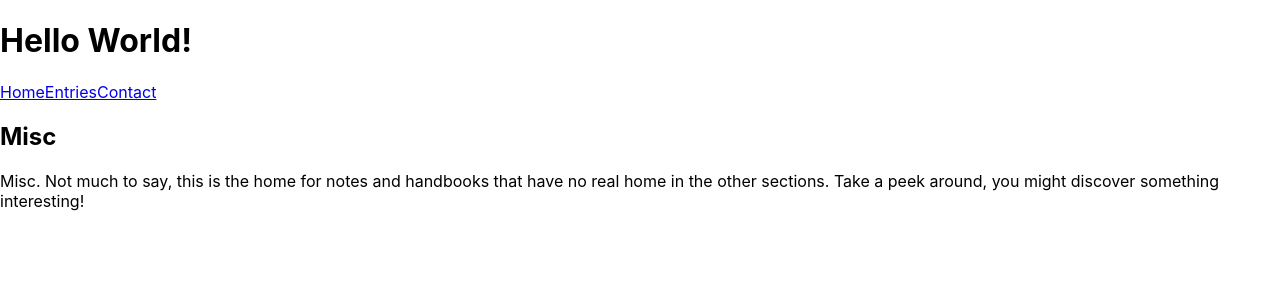
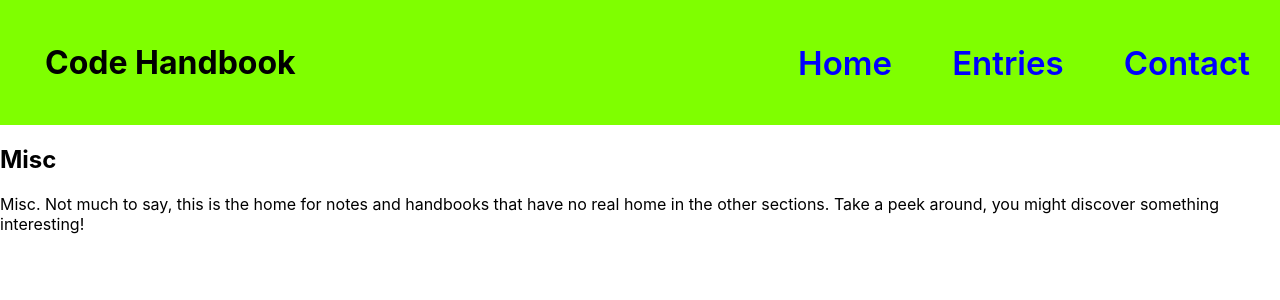
Before and after one commit to samvrny/code-journal, a React (Create React App) app: page /misc in a window 1280 px wide. Shown: the top 300 px of the page. Built offline with nearby package versions, Linux system fonts and the light colour scheme.

Commit message:
set up basic header format. Needs restyle (color). Moved components and pages around.

```diff
--- a/src/components/Header/index.js
+++ b/src/components/Header/index.js
@@ -4,13 +4,13 @@ import { Link } from 'react-router-dom';
 function Header() {
 
     return (
-        <header>
-            <h1>Hello World!</h1>
+        <header className='flex between'>
+            <h1>Code Handbook</h1>
             <nav>
-                <div>
-                    <Link to='/'>Home</Link>
-                    <Link to='/entries'>Entries</Link>
-                    <Link to='/contact'>Contact</Link>
+                <div className='flex around'>
+                    <Link className='nav-link' to='/'>Home</Link>
+                    <Link className='nav-link' to='/entries'>Entries</Link>
+                    <Link className='nav-link' to='/contact'>Contact</Link>
                 </div>
             </nav>
         </header>
--- a/src/index.css
+++ /dev/null
@@ -1,38 +0,0 @@
-/* OLD STYLES FROM REACT */
-
-body {
-  margin: 0;
-  font-family: -apple-system, BlinkMacSystemFont, 'Segoe UI', 'Roboto', 'Oxygen',
-    'Ubuntu', 'Cantarell', 'Fira Sans', 'Droid Sans', 'Helvetica Neue',
-    sans-serif;
-  -webkit-font-smoothing: antialiased;
-  -moz-osx-font-smoothing: grayscale;
-}
-
-code {
-  font-family: source-code-pro, Menlo, Monaco, Consolas, 'Courier New',
-    monospace;
-}
-
-/* HEADER STYLES */
-
-.pointer {
-  color: blue;
-}
-
-.pointer li {
-  cursor: pointer;
-}
-
-.active {
-  color: red;
-}
-
-.link-test {
-  color: blue;
-}
-
-.link-test:hover {
-  color: red;
-  cursor: pointer;
-}
--- a/src/index.js
+++ b/src/index.js
@@ -1,6 +1,6 @@
 import React from 'react';
 import ReactDOM from 'react-dom/client';
-import './index.css';
+import './stylesheets/index.css';
 import App from './App';
 import reportWebVitals from './reportWebVitals';
 
--- /dev/null
+++ b/src/stylesheets/index.css
@@ -0,0 +1,64 @@
+/* OLD STYLES FROM REACT */
+
+body {
+  margin: 0;
+  font-family: -apple-system, BlinkMacSystemFont, 'Segoe UI', 'Roboto', 'Oxygen',
+    'Ubuntu', 'Cantarell', 'Fira Sans', 'Droid Sans', 'Helvetica Neue',
+    sans-serif;
+  -webkit-font-smoothing: antialiased;
+  -moz-osx-font-smoothing: grayscale;
+}
+
+code {
+  font-family: source-code-pro, Menlo, Monaco, Consolas, 'Courier New',
+    monospace;
+}
+
+/* UNIVERSAL STYLES */
+
+.flex {
+  display: flex;
+  align-items: center;
+}
+
+.around {
+  justify-content: space-around;
+}
+
+.between {
+  justify-content: space-between;
+}
+
+.column {
+  flex-direction: column  ;
+}
+
+a {
+  text-decoration: none;
+}
+
+/* HEADER STYLES */
+
+header {
+  height: 125px;
+  width: 100%;
+  background-color: chartreuse;
+}
+
+header h1 {
+  margin-left: 45px;
+}
+
+nav {
+  width: 40%;
+}
+
+.nav-link {
+  font-size: 33px;
+  font-weight: 600;
+  color: blue;
+}
+
+.nav-link:hover {
+  color: aqua;
+}
```
Also changed, not shown: src/App.js (+6 -6 lines), src/components/Algorithms/index.js (renamed from src/pages/Algorithms/Algorithms.js), src/components/Apis/index.js (renamed from src/pages/Apis/Apis.js), src/components/Css/index.js (renamed from src/pages/Css/Css.js), src/components/Html/index.js (renamed from src/pages/Html/Html.js), src/components/Javascript/index.js (renamed from src/pages/Javascript/Javascript.js), src/components/Misc/index.js (renamed from src/pages/Misc/Misc.js).
